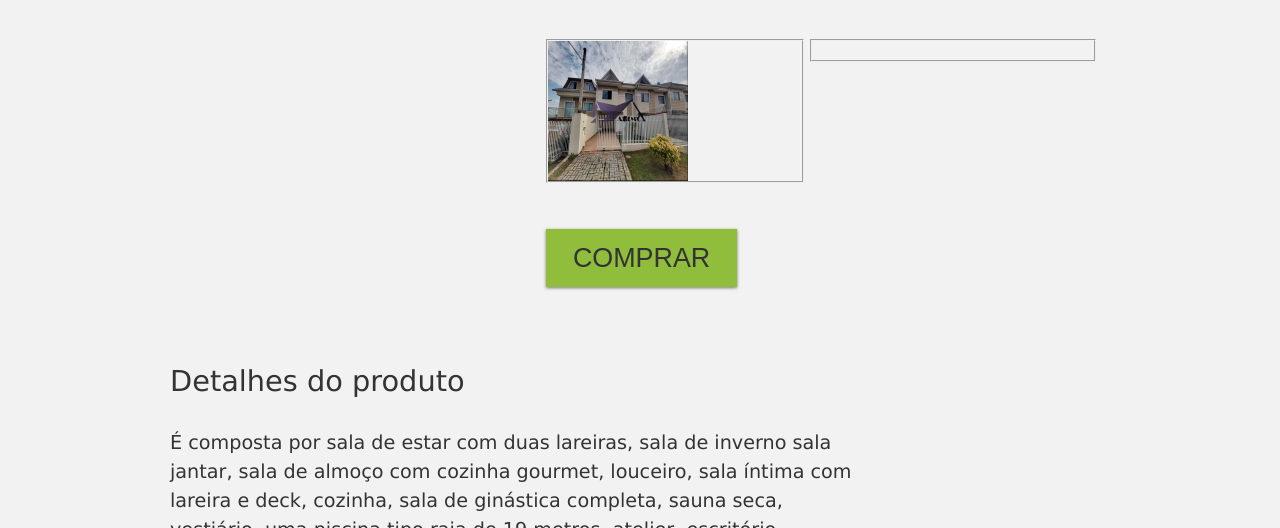
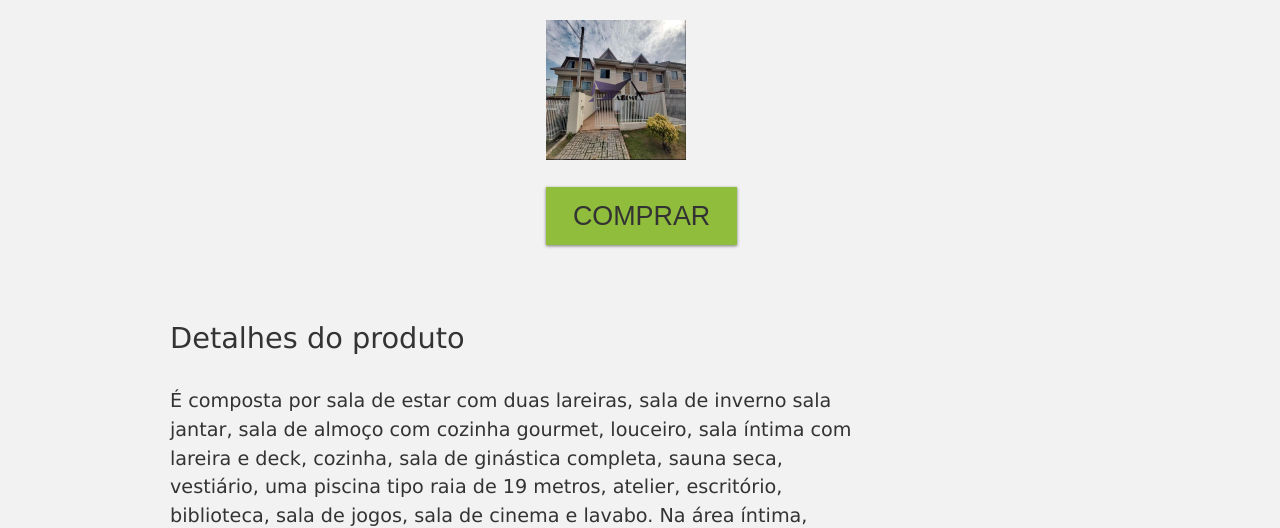
Before and after one commit to JPabloVM/Imobiliaria-Adimo, a website: page Adimo/public_html/Produto11.html in a window 1280 px wide. Shown: the part 272-800 px from the top of the page. Drawn offline with Linux system fonts and the light colour scheme.

Commit message:
Correção na exibição da imagem na tela de cada um dos "produtos".

```diff
--- a/Adimo/public_html/Produto11.html
+++ b/Adimo/public_html/Produto11.html
@@ -30,13 +30,7 @@
                     <h1>Casa de alto padrão em Gramado</h1>
                     <p>por R$900.000,00</p>
                     <form>
-                        <fieldset class="cores">
                                 <img src="img/produtos/alto-padrao-5.png" alt="Miniatura11">
-                        </fieldset>
-                        <fieldset class="tamanho">
-
-
-                        </fieldset>
 
                         <button class="comprar">Comprar</button>
                     </form>
```
Also changed, not shown: Adimo/public_html/Produto01.html (+1 -5 lines), Adimo/public_html/Produto02.html (+2 -4 lines), Adimo/public_html/Produto03.html (+2 -4 lines), Adimo/public_html/Produto04.html (+1 -4 lines), Adimo/public_html/Produto05.html (+1 -4 lines), Adimo/public_html/Produto06.html (+1 -4 lines), Adimo/public_html/Produto07.html (+0 -4 lines), Adimo/public_html/Produto08.html (+1 -5 lines), Adimo/public_html/Produto09.html (+0 -5 lines), Adimo/public_html/Produto10.html (+0 -5 lines), Adimo/public_html/Produto12.html (+0 -5 lines).
